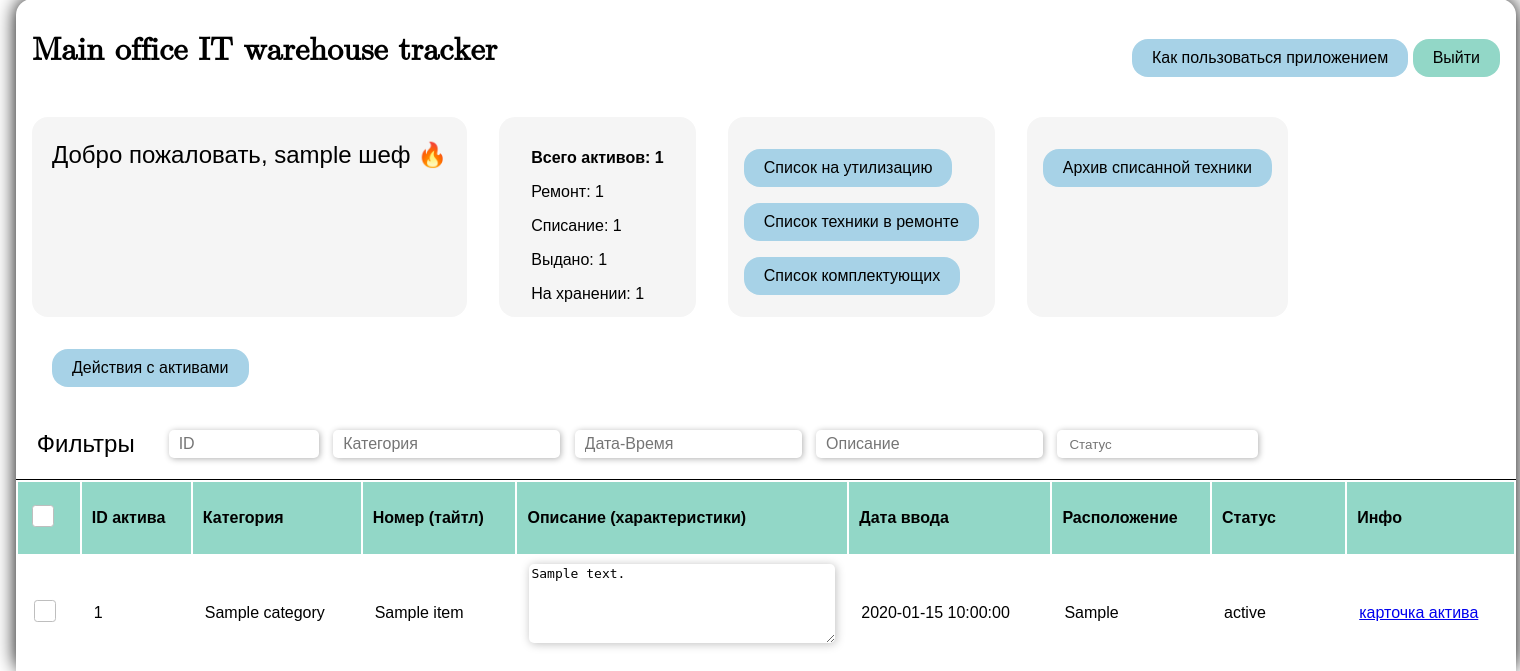
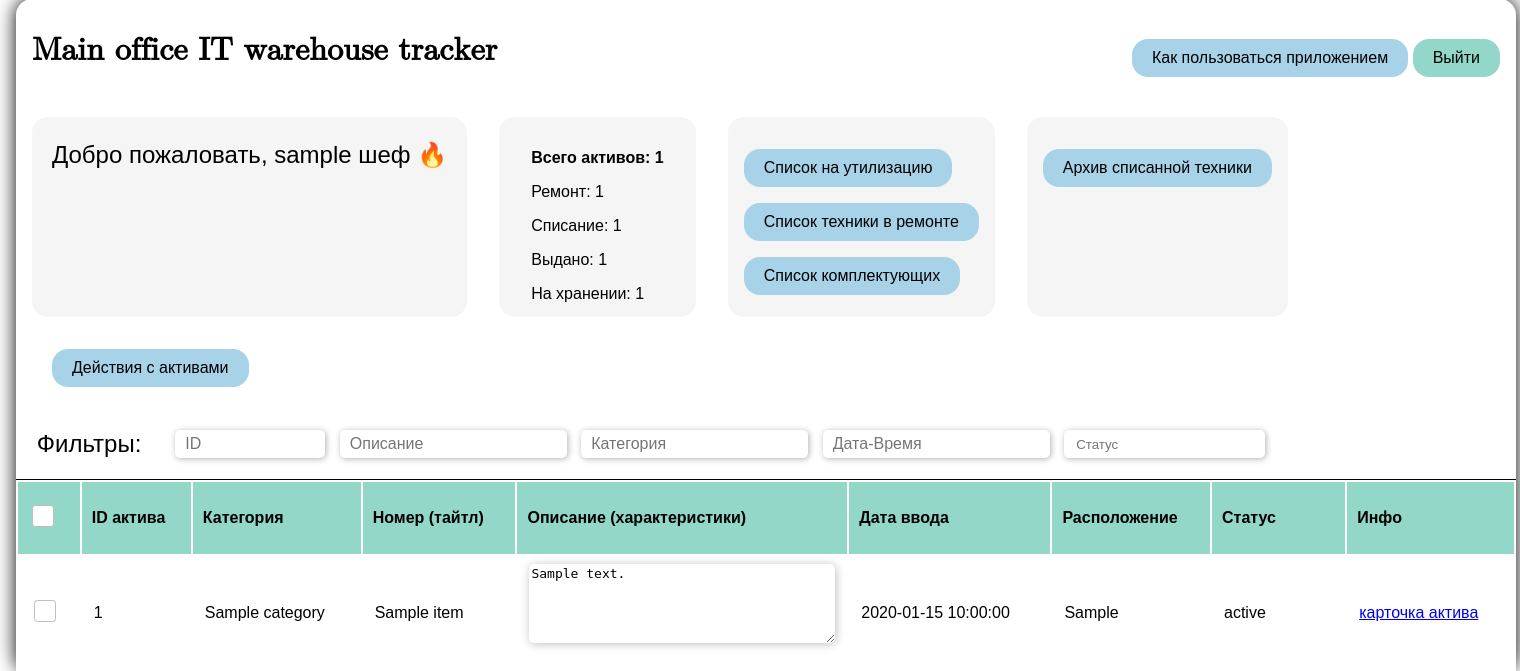
Before and after one commit to MelNikVl/RC_WH_NEW, a FastAPI app: template app/templates/table.html in a window 1520 px wide. Shown: the part 17-688 px from the top of the page. Run offline with FastAPI, Linux system fonts and the light colour scheme; the template is opened without the code that fills it: most values are stand-ins (such as "Sample title", 1, 10 or a date in 2020).

Commit message:
фильтры

```diff
--- a/app/templates/table.html
+++ b/app/templates/table.html
@@ -98,12 +98,11 @@
                 </div>
                 <!--  фильтры -->
                 <div class="input-wrapper">
-                    <div class="filters">Фильтры</div>
+                    <div class="filters">Фильтры:</div>
                     <input class="filter" type="text" placeholder="ID" id="id-filter" style="width: 150px;">
+                    <input class="filter" type="text" placeholder="Описание" id="description-filter">
                     <input class="filter" type="text" placeholder="Категория" id="category-filter">
                     <input class="filter" type="text" placeholder="Дата-Время" id="date-filter">
-                    <input class="filter" type="text" placeholder="Описание" id="description-filter">
-                    <!-- <input class="filter" type="text" placeholder="Статус" id="status-filter"> -->
                     <div class="select-wrapper filter" style="display: inline-block;">
                         <input id="status-filter" class="select-result" value="" type="text"
                             style="border-width: 0;appearance: none;" readonly placeholder="Статус">
```
